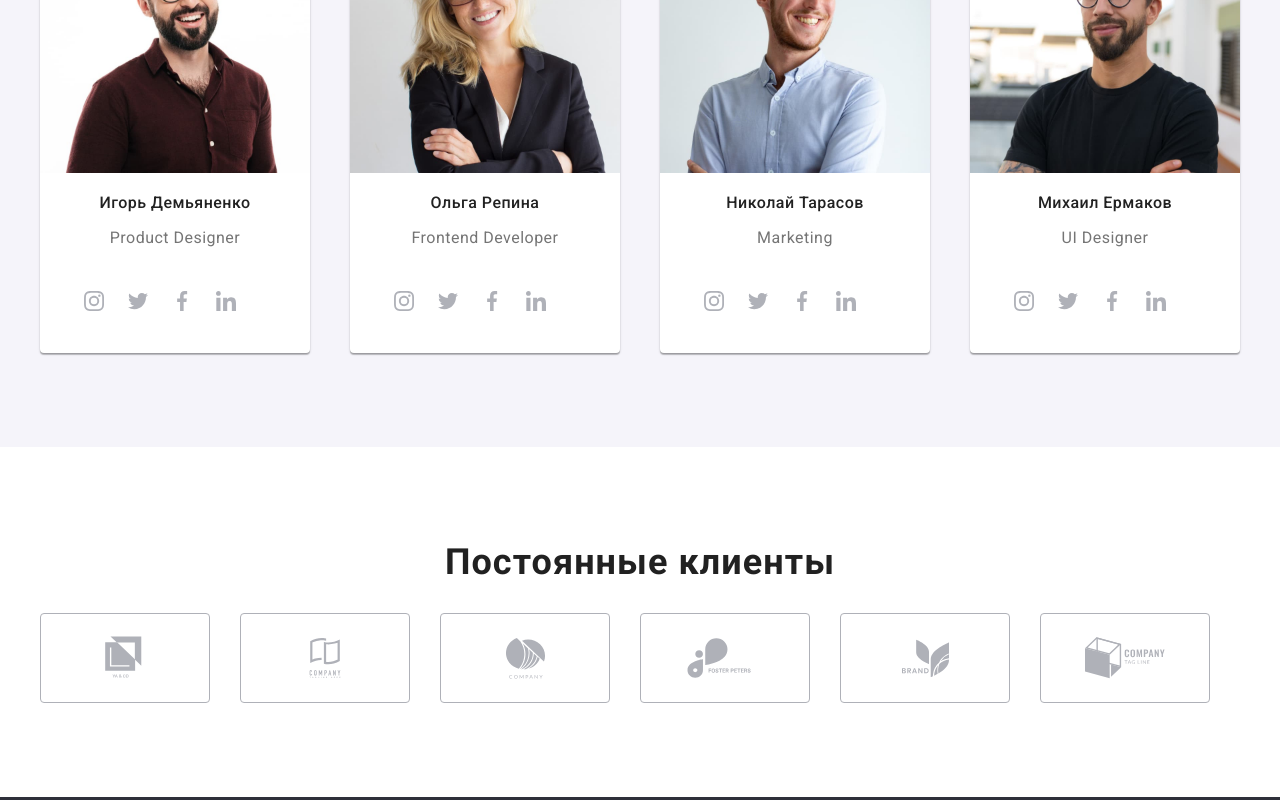
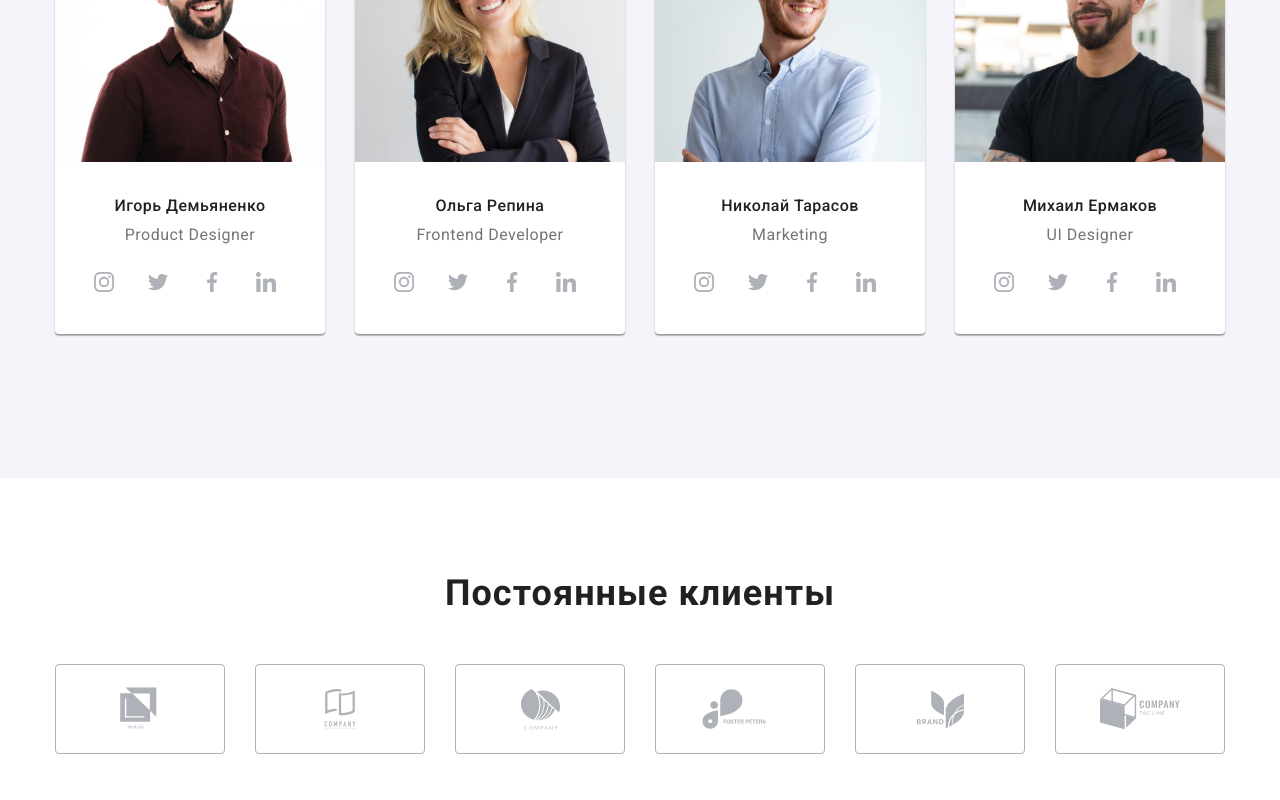
Before and after one commit to Anastasiia88Z/goit-markup-hw-04, a plain HTML site: page index.html in a window 1280 px wide. Shown: the part 1881-2681 px from the top of the page. Drawn offline with Linux system fonts and the light colour scheme.

Commit message:
error correction

```diff
--- a/css/style.css
+++ b/css/style.css
@@ -26,6 +26,11 @@
 
 }
 
+* {
+  box-sizing: border-box;
+}
+
+
 body {
   font-family: Roboto, sans-serif;
   margin: 0;
@@ -53,7 +58,15 @@ p {
   font-size: 14px;
   line-height: 1.71;
   letter-spacing: 0.03em;
+  margin: 0;
 }
+
+h1,
+h2,
+h3 {
+  margin: 0;
+}
+
 
 .title {
   color: var(--black-text);
@@ -86,6 +99,12 @@ p {
   font-size: 16px;
   line-height: 1.19;
   letter-spacing: 0.03em;
+  padding-top: 30px;
+  padding-bottom: 10px;
+}
+
+.title {
+  padding-bottom: 10px;
 }
 
 /* HEADER */
@@ -276,6 +295,7 @@ ul {
 h3 .title {
   margin-top: 30px;
   margin-bottom: 10px;
+  padding-bottom: 10px;
 }
 
 .advantages {
@@ -332,8 +352,9 @@ h3 .title {
 
 .social-list {
   display: flex;
-  padding: 16px 32px 30px;
+  padding: 16px 27px 30px;
 }
+
 
 .social-link {
   height: 44px;
@@ -342,6 +363,7 @@ h3 .title {
   justify-content: center;
   align-items: center;
   border-radius: 50%;
+  margin-right: 10px;
 
   color: var(--icon-color);
   fill: var(--white-text);
@@ -374,6 +396,7 @@ h3 .title {
 .title-w-t {
   justify-content: center;
   margin-top: 0;
+  padding-bottom: 50px;
 }
 
 .work-images {
@@ -400,6 +423,7 @@ h3 .title {
 .title-w {
   display: flex;
   justify-content: center;
+  padding-bottom: 50px;
 }
 
 .team-list {
```
